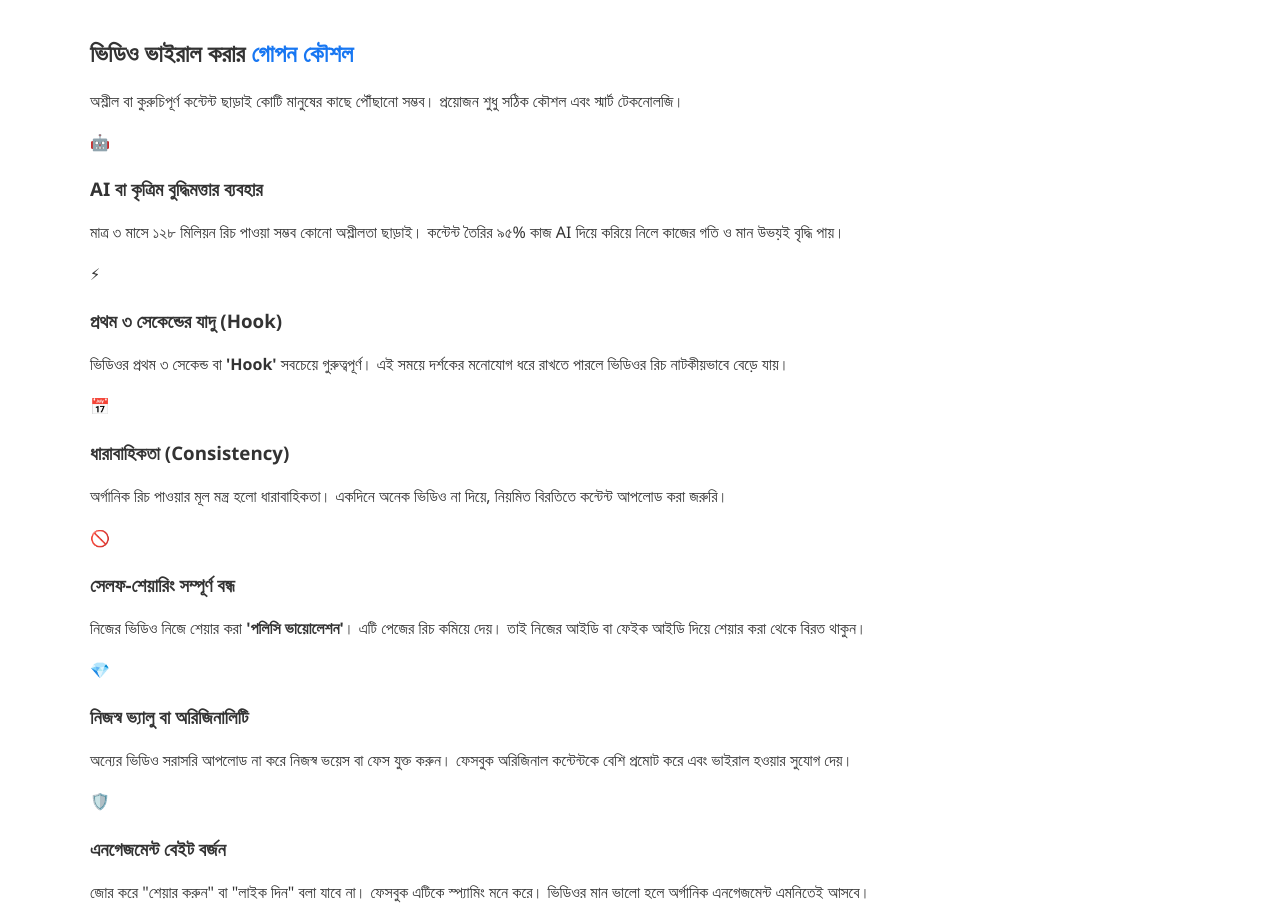
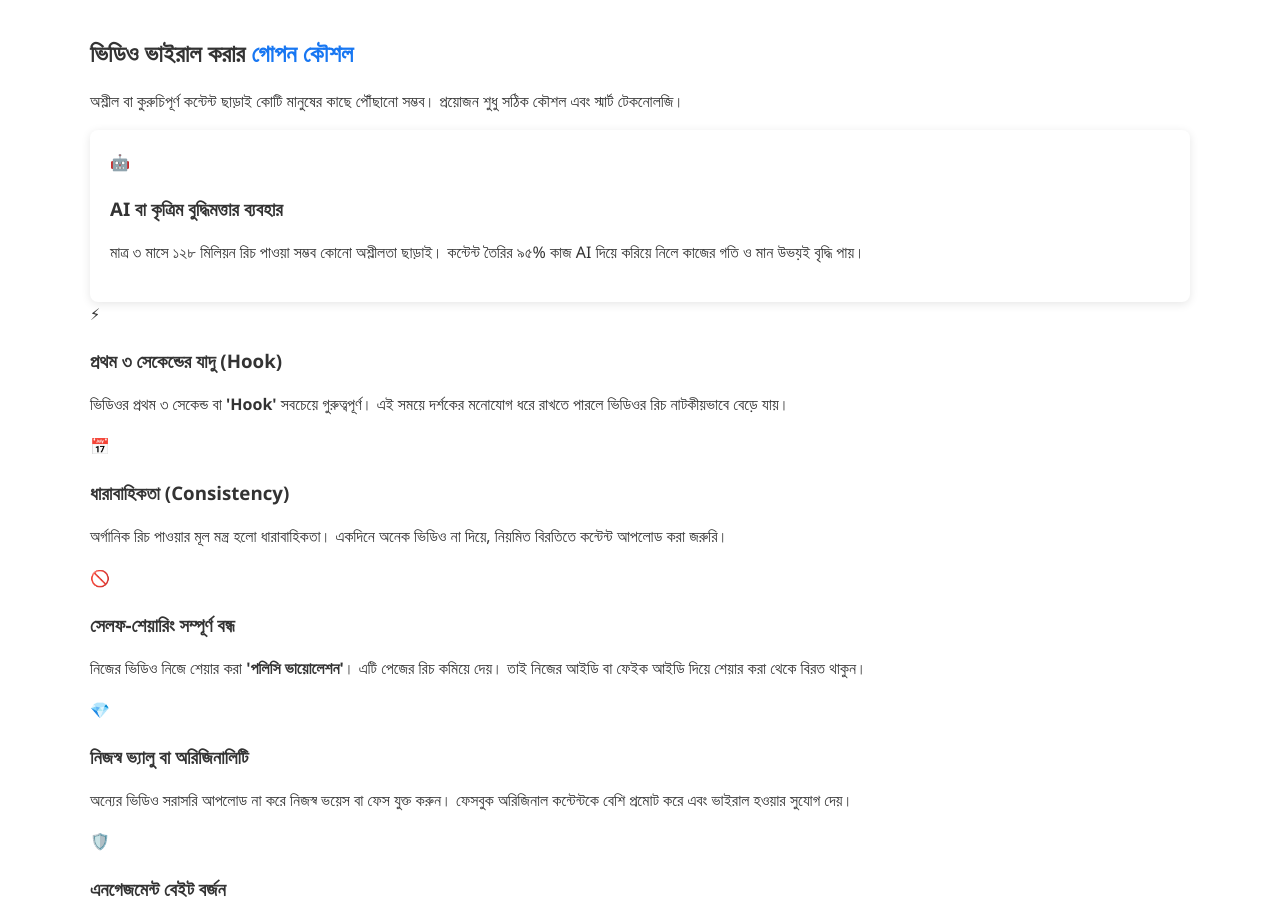
Before and after one commit to economist-bd/fb-guide, a website: page index.html in a window 1280 px wide. Shown: the part 2100-3017 px from the top of the page. Drawn offline with nearby package versions, Linux system fonts and the light colour scheme.

Commit message:
Update index.html

```diff
--- a/index.html
+++ b/index.html
@@ -166,11 +166,14 @@
     </div>
 
     <div class="grid-container">
+        <div class="tool-card">
         <div class="strategy-card">
             <div class="card-icon">🤖</div>
             <h3>AI বা কৃত্রিম বুদ্ধিমত্তার ব্যবহার</h3>
             <p>মাত্র ৩ মাসে ১২৮ মিলিয়ন রিচ পাওয়া সম্ভব কোনো অশ্লীলতা ছাড়াই। কন্টেন্ট তৈরির <span class="highlight">৯৫% কাজ AI দিয়ে</span> করিয়ে নিলে কাজের গতি ও মান উভয়ই বৃদ্ধি পায়।</p>
         </div>
+             </div>
+
 
         <div class="strategy-card">
             <div class="card-icon">⚡</div>
```
